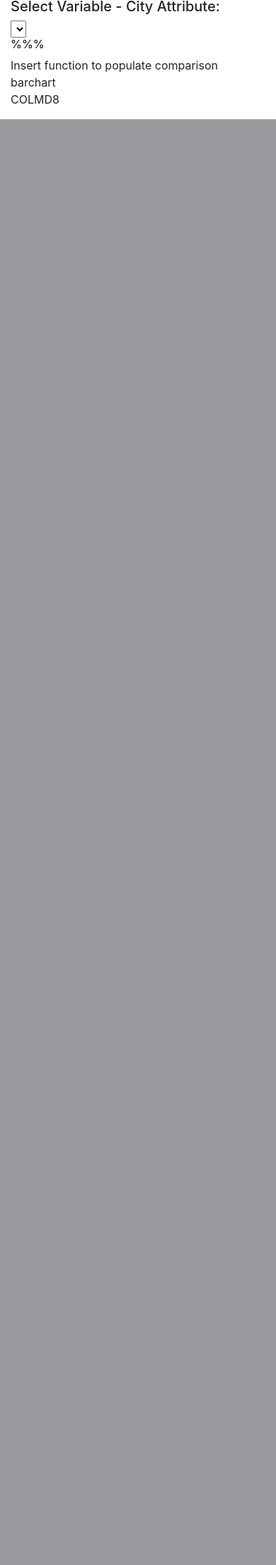
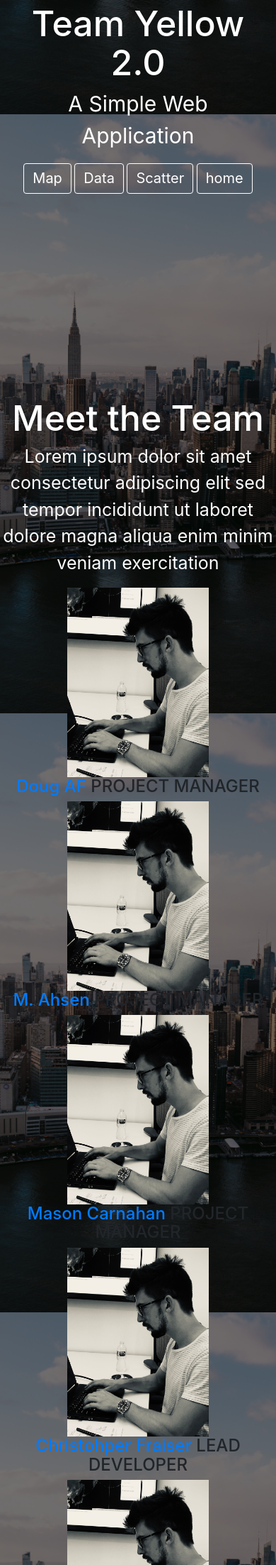
Before and after one commit to DougAF/Project2_US_Cities, a Flask app: page / in a window 390 px wide; the page is wider, and only the part inside the window is pictured. Shown: the part 683-2888 px from the top of that part at 71% size. Before the commit the page ends 851 px from the top of that part, so only its background shows below. Run offline with Flask 2, Linux system fonts and the light colour scheme; data comes from the database, SQL or seed files in the repository; lists and menus that the app fills with data are empty; some libraries are stand-ins or nearby versions.

Commit message:
home route added and liked to map scatter and data routes

```diff
--- a/app.py
+++ b/app.py
@@ -12,6 +12,7 @@ from flask import Flask, jsonify, render_template
 #################################################
 # Database Setup
 #################################################
+
 # Create Engine
 engine = create_engine("sqlite:///p2_cities.sqlite")
 
@@ -36,44 +37,24 @@ app = Flask(__name__)
 # Flask Routes
 #################################################
 
-# create index
 @app.route("/")
-def welcome():
-    engine = create_engine("sqlite:///p2_cities.sqlite")
+def home():
+    cities = Cities
+    return render_template("home.html", cities = cities)
 
-    # reflect an existing database into a new model
-    Base = automap_base() # AUTO MAP OR DECLARATIVE?
-    # reflect the tables
-    Base.prepare(engine, reflect=True)
-    # Save references to table
-    Cities = Base.classes.cities
-    #Create our session (link) from Python to the DB
-    session = Session(engine)
-    # Store the entire dict collection in a dict
+# create Map
+@app.route("/map")
+def map():
     cities = Cities
+    return render_template("map.html", cities = cities)
 
-    return render_template("index.html", cities = cities)
+# Scatter Plot
+@app.route("/scatter")
+def population():
+    return render_template("scatter.html", cities = cities)
 
-#testing route
-@app.route("/population")
-def population():
-    """Return the pop data for each city"""
-    engine = create_engine("sqlite:///p2_cities.sqlite")
-# reflect an existing database into a new model
-    Base = automap_base() # AUTO MAP OR DECLARATIVE?
-# reflect the tables
-    Base.prepare(engine, reflect=True)
-# Save references to table
-    Cities = Base.classes.cities
-# Create our session (link) from Python to the DB
-    session = Session(engine)
- # Query for the city name, pop, lat ,lng, and fliter to grab largest 100
-    population = session.query(Cities.city, Cities.population, Cities.lat, Cities.lng).\
-        filter(Cities.population > 500000).all()
 
-    return jsonify(population)
-
-#create metadata route for metric selector
+#create metadata route to pull data clientside RESTful API
 @app.route("/metadata")
 def city_metadata():
     engine = create_engine("sqlite:///p2_cities.sqlite")
@@ -93,29 +74,29 @@ def city_metadata():
         Cities.lat,
         Cities.lng,
         Cities.population
+        #INSERT ADDITIONAL VARS HERE
+
     ]
 
     results = session.query(*sel).order_by(Cities.population.desc()).limit(100).all()
 
     # Create a dictionary entry for each city's information
     meta_dict = {}
-    # meta_dict2 = {}
-
     meta_list = []
 
-    # for i in range(len(results)):
-
+    # Formatting data to mirror GeoJSON
     for result in results:
         city_metadata_dict = {}
         city_metadata_dict["city"] = result[0]
         city_metadata_dict["state"] = result[1]
         city_metadata_dict["coordinates"] = [result[2], result[3]]
         city_metadata_dict["population"] = result[4]
-            # meta_dict.updte({city_metadata_dict["cit"]: city_metadata_dict})
+    #INSERT ADDITIONAL VARS HERE
+
         meta_list.append(city_metadata_dict)
-    meta_dict = {"key": meta_list}
-        # list.apend(city_metadata_dict)
-        # meta_dict2.update({"values": meta_dict})
+        #ALLOWS ACCES TO ALL DATA BY DICT.KEY FOR MAPPING LEAFLET
+    meta_dict = {"keys": meta_list}
+
     return jsonify(meta_dict)
 
 
--- /dev/null
+++ b/static/css/home.css
@@ -0,0 +1,40 @@
+/* -------------------------------------------------
+  Background image for Website
+  ------------------------------------------------- */
+  body {
+    background: url("../images/new_york.jpg") fixed;
+    background-repeat: no-repeat;
+    background-position: center;
+    text-align: center;
+    background-size: cover;
+    background-color: rgba(10,10,10,0.6);
+    background-blend-mode: overlay;
+  }
+
+  /* -------------------------------------------------
+    Landing Text
+    ------------------------------------------------- */
+  .landing {
+    color: white;
+    margin: 0 auto;
+    min-height: 100%;  /* Fallback for browsers do NOT support vh unit */
+    min-height: 100vh; /* These two lines are counted as one :-)       */
+    display: flex;
+    justify-content: center;
+    align-items: center
+  }
+
+  .landing .h1, h1 {
+    font-size: 75px;
+    color: white;
+  }
+
+  .landing .h2, h2 {
+    font-size: 50px;
+    color: white;
+  }
+
+  .landing .p, p {
+    font-size: 25px;
+    color: white;
+  }
--- /dev/null
+++ b/static/css/layout.css
@@ -0,0 +1,35 @@
+/* -------------------------------------------------
+  Text
+  ------------------------------------------------- */
+  .info {
+    margin-top: 100px;
+}
+
+.info h2 {
+  font-size: 95px;
+  color: white;
+  margin-bottom: 30px;
+}
+
+.info p {
+  color: white;
+  font-size: 20px;
+}
+
+/* -------------------------------------------------
+  Button
+  ------------------------------------------------- */
+.btn-train {
+  border: 1px solid white;
+  color: white;
+  background-color: transparent;
+}
+
+.btn-train:hover {
+  background-color: white;
+  color: #1A2E95;
+}
+
+.btn {
+  font-size: 20px;
+}
--- a/static/style.css
+++ b/static/css/style.css
@@ -1,7 +1,7 @@
 html,
 body,
 #map-id {
-  height: 80%;
+  height: 100%;
   padding: 100;
   margin: 100;
 }
--- a/static/logic.js
+++ b/static/logic.js
@@ -53,7 +53,7 @@ function createMap(citiesPlot) {
 
 function createCircleMarkers(response) {
 
-    cities = response.key
+    cities = response.keys
     // Pull the features from response
     const citiesMarkers = cities.map(city => {
 
@@ -96,66 +96,57 @@ function createCircleMarkers(response) {
 
 
 // BUILD DROPDOWN SELECTOR
-// function buildDropdown(metric) {
+// function buildDropdown(response) {
 
-//     // @TODO: function to build metadata panel Use `d3.json` to fetch the metadata for a sample @app.route("/metadata/<sample>")
-//     const metadataUrl = "/metadata" ;
+    // @TODO: function to build metadata panel Use `d3.json` to fetch the metadata for a sample @app.route("/metadata/<sample>")
+    // const metadataUrl = "/metadata" ;
 
-//     // Use d3 to select the panel with id of `#metric-metadata`
-//     const metadataVariable = d3.select('city-metadata')
+    // Use d3 to select the panel with id of `#metric-metadata`
+    // const metadataVariable = d3.select('city-metadata')
 
-//     // clear existing metadata
-//     metadataVariable.html("")
+    // clear existing metadata
+    // metadataVariable.html("")
 
-//     // Use `Object.entries` to add each key and value pair to the panel Hint: Inside the loop, you will need to use d3 to append new tags for each key-value in the metadata.
+    // Use `Object.entries` to add each key and value pair to the panel Hint: Inside the loop, you will need to use d3 to append new tags for each key-value in the metadata.
 
-//     async function getVars() {
-//       let jsonMeta = await d3.json(metadataUrl);
-//       //Object.entries() method returns an array of a given object's own enumerable string-keyed property [key, value] pairs, in the same order as that provided
-//     //   jsonMeta.map(key => {values
-//     //     .append("h6")
-//     //     .html(`<b>${key}</b>  :  ${values}`) // how to append multi w/o literal?
-//     //     });
-//       }
-//     getVars();
+    // async function getVars() {
+    //   let response = await d3.json(metadataUrl);
+    //   let cities = response.key
+      //Object.entries() method returns an array of a given object's own enumerable string-keyed property [key, value] pairs, in the same order as that provided
+    //   cities.map(key => {values
+    //     .append("h6")
+    //     .html(`<b>${key}</b>  :  ${values}`) // how to append multi w/o literal?
+    //     });
+    //   }
+    // getVars();
 //   }
 
 // function init() {
     // Grab a reference to the dropdown select element
     // var selector = d3.select("#selDataset");
+    // let cities = response.key
+    // Use the list of keys to populate the select options
 
-    // Use the list of sample names to populate the select options
-    // cityDicts = d3.json("/metadata")
-    // const p = Promise.resolve(cityDicts)
-    // cityVars = []
-    // cityDicts.then(function(data) {data.map((city) => {
-    //         citiesList = (city['city'])
-    //         popList = (city['population'])
-    //         latList = (city['lat'])
-    //         lngList = (city['lng'])
-    //         // cityVars.push(citiesList, popList, latList, lngList)
-    //         // console.log(cityVars)
-    //       });})
+    // cities.map((city) => {
+    //         citiesList = city.city
+    //         popList = city.population
+    //       });
 
-    // cityDicts.then(function (data){data.forEach((city) => {
-      // cityVar.forEach((key) => {
-      //   selector
-      //     .append("option")
-      //     .text(key)
-      //     .property("value", key);
-      // });
+    // cities.forEach((key) => {
+    //     selector
+    //       .append("option")
+    //       .text(key)
+    //       .property("value", key);
+    //   });
 
-    //   Use the first sample from the list to build the initial plots
-      // const firstVar = cityVar[0];
-      // buildCharts(firstVar);
+    //Use the first sample from the list to build the initial plots
+    //   const firstVar = cityVar[0];
     //    buildDropdown(firstVar);
-    //  };
-//
-  // function optionChanged(newVar) {
-    // Fetch new data each time a new sample is selected
-    // buildCharts(newSample);
-  //   buildDropdown(newVar);
-  // }
 
-  // Initialize the dashboard
-  // init();
+//   function optionChanged(newVar) {
+//     // Fetch new data each time a new sample is selected
+//     buildDropdown(newVar);
+//   }};
+
+//   Initialize the dashboard
+//   init();
--- /dev/null
+++ b/templates/home.html
@@ -0,0 +1,119 @@
+<!DOCTYPE html>
+<html lang="en" dir="ltr">
+  <head>
+    <meta charset="utf-8">
+    <title>Business Friendly</title>
+    <meta http-equiv="X-UA-Compatible" content="IE=edge">
+    <meta content="width=device-width, initial-scale=1" name="viewport"/>
+
+
+    <link rel="stylesheet" href="../static/css/reset.css">
+    <link rel="stylesheet" href="https://maxcdn.bootstrapcdn.com/bootstrap/4.0.0-beta/css/bootstrap.min.css" integrity="sha384-/Y6pD6FV/Vv2HJnA6t+vslU6fwYXjCFtcEpHbNJ0lyAFsXTsjBbfaDjzALeQsN6M" crossorigin="anonymous">
+    <link rel="stylesheet" type="text/css" href="https://maxcdn.bootstrapcdn.com/font-awesome/4.7.0/css/font-awesome.css">
+    <link rel="stylesheet" href="../static/css/home.css">
+    <link rel="stylesheet" href="../static/css/layout.css">
+
+  </head>
+<body>
+    <!--========== PARALLAX ==========-->
+  <div class="parallax-window" data-parallax="scroll" data-image-src="img/1920x1080/01.jpg">
+    <div class="parallax-content container">
+      <h2 class="carousel-title">City Analysis/Business Climate</h2>
+      <br>
+      <p>Lorem ipsum dolor amet consectetur adipiscing dolore magna aliqua <br/> enim minim estudiat veniam siad venumus dolore</p>
+      </div>
+  </div>
+    <!--========== PARALLAX ==========-->
+    <!-- *************************************************** -->
+    <!-- Content in middle of page                           -->
+    <!-- *************************************************** -->
+    <div class="container-fluid landing">
+      <div class="row">
+          <div class="col-md-12">
+            <div class="text-center">
+                <h2> Team Yellow 2.0 </h2>
+                <p style="font-size: 30px;"> A Simple Web Application </p>
+                <a class="btn btn-default btn-train" href="/map" role="button"> Map</a>
+                <a class="btn btn-default btn-train" href="/metadata" role="button"> Data</a>
+                <a class="btn btn-default btn-train" href="/scatter" role="button"> Scatter</a>
+                <a class="btn btn-default btn-train" href="#top" role="button"> home</a>
+              </div>
+          </div>
+      </div>
+    </div>
+            <!-- Team -->
+    <div class="bg-color-sky-light">
+        <div class="content-lg container">
+            <div class="row margin-b-40">
+                <div class="text-center">
+                <h2>Meet the Team</h2>
+                <p>Lorem ipsum dolor sit amet consectetur adipiscing elit sed tempor incididunt ut laboret dolore magna aliqua enim minim veniam exercitation</p>
+                </div>
+            </div>
+            <!--// end row -->
+
+            <div class="row">
+                <!-- Team -->
+                <div class="col-sm-4 sm-margin-b-50">
+                    <div class="bg-color-white margin-b-20">
+                        <div class="wow zoomIn" data-wow-duration=".3" data-wow-delay=".1s">
+                            <img class="img-responsive" src="/static/images/DAF.jpg" alt="Doug AF" width="200">
+                        </div>
+                    </div>
+                    <h4><a href="#">Doug AF </a> <span class="text-uppercase margin-l-20">Project Manager</span></h4>
+
+                </div>
+                <!-- End Team -->
+
+                <!-- Team -->
+                <div class="col-sm-4 sm-margin-b-50">
+                        <div class="bg-color-white margin-b-20">
+                            <div class="wow zoomIn" data-wow-duration=".3" data-wow-delay=".1s">
+                            <img class="img-responsive" src="/static/images/DAF.jpg" alt="Doug AF" width="200">
+                            </div>
+                        </div>
+                        <h4><a href="#">M. Ahsen</a> <span class="text-uppercase margin-l-20">Project Manager</span></h4>
+                    </div>
+                <!-- End Team -->
+                <!-- Team -->
+                <div class="col-sm-4 sm-margin-b-50">
+                        <div class="bg-color-white margin-b-20">
+                            <div class="wow zoomIn" data-wow-duration=".3" data-wow-delay=".1s">
+                                <img class="img-responsive" src="/static/images/DAF.jpg" alt="Doug AF" width="200">
+                            </div>
+                        </div>
+                        <h4><a href="#">Mason Carnahan</a> <span class="text-uppercase margin-l-20">Project Manager</span></h4>
+                    </div>
+                <!-- End Team -->
+
+                <!-- Team -->
+                <div class="col-sm-4 sm-margin-b-50">
+                    <div class="bg-color-white margin-b-20">
+                        <div class="wow zoomIn" data-wow-duration=".3" data-wow-delay=".1s">
+                            <img class="img-responsive" src="/static/images/DAF.jpg" alt="Doug AF" width="200">
+                        </div>
+                    </div>
+                    <h4><a href="#">Christohper Fraiser</a> <span class="text-uppercase margin-l-20">Lead Developer</span></h4>
+                </div>
+                <!-- End Team -->
+
+                <!-- Team -->
+                <div class="col-sm-4 sm-margin-b-50">
+                    <div class="bg-color-white margin-b-20">
+                        <div class="wow zoomIn" data-wow-duration=".3" data-wow-delay=".1s">
+                            <img class="img-responsive" src="/static/images/DAF.jpg" alt="Doug AF" width="200">
+                        </div>
+                    </div>
+                    <h4><a href="#">Hisham Hammour</a> <span class="text-uppercase margin-l-20">Designer</span></h4>
+                    <!-- <a class="link" href="#">Read More</a> -->
+                </div>
+                <!-- End Team -->
+            </div>
+            <!--// end row -->
+        </div>
+    </div>
+          <!-- End Team -->
+
+
+  </body>
+</html>
--- a/templates/index.html
+++ b/templates/map.html
@@ -10,9 +10,20 @@
   <link rel="stylesheet" href="https://stackpath.bootstrapcdn.com/bootstrap/4.3.1/css/bootstrap.min.css">
 
   <!-- Our CSS -->
-  <link rel="stylesheet" type="text/css" href="../static/style.css">
+  <link rel="stylesheet" type="text/css" href="../static/css/style.css">
+  <link rel="stylesheet" type="text/css" href="../static/css/home.css">
+  <link rel="stylesheet" type="text/css" href="../static/css/layout.css">
+
 </head>
 <body>
+
+    <!--========== PARALLAX ==========-->
+    <div class="parallax-window" data-parallax="scroll" data-image-src="img/1920x1080/01.jpg">
+      <div class="parallax-content container">
+        <br>
+       </div>
+    </div>
+        <!--========== PARALLAX ==========-->
 
   <!-- jumbotron Welcome -->
   <div class="container">
@@ -28,8 +39,8 @@
   <!-- The container that holds our map -->
   <div class="container" id="map-id">
   </div>
-<!-- container for all else -->
-  <div class="container">
+<!-- container for all else  NONE WORKING-->
+  <!-- <div class="container">
     <div class="row">
         <div class="col-md-2">
           <div class="well">
@@ -47,7 +58,7 @@
         <div id = "top-10-bar"> Insert function to populate comparison barchart</div>
         <p>COLMD8</p>
       </div>
-    </div>
+    </div> -->
   </div>
 
 
```
Also changed, not shown: static/css/reset.css (added), static/images/DAF.jpg (added), static/images/favicon.ico (added), static/images/new_york.jpg (added).
